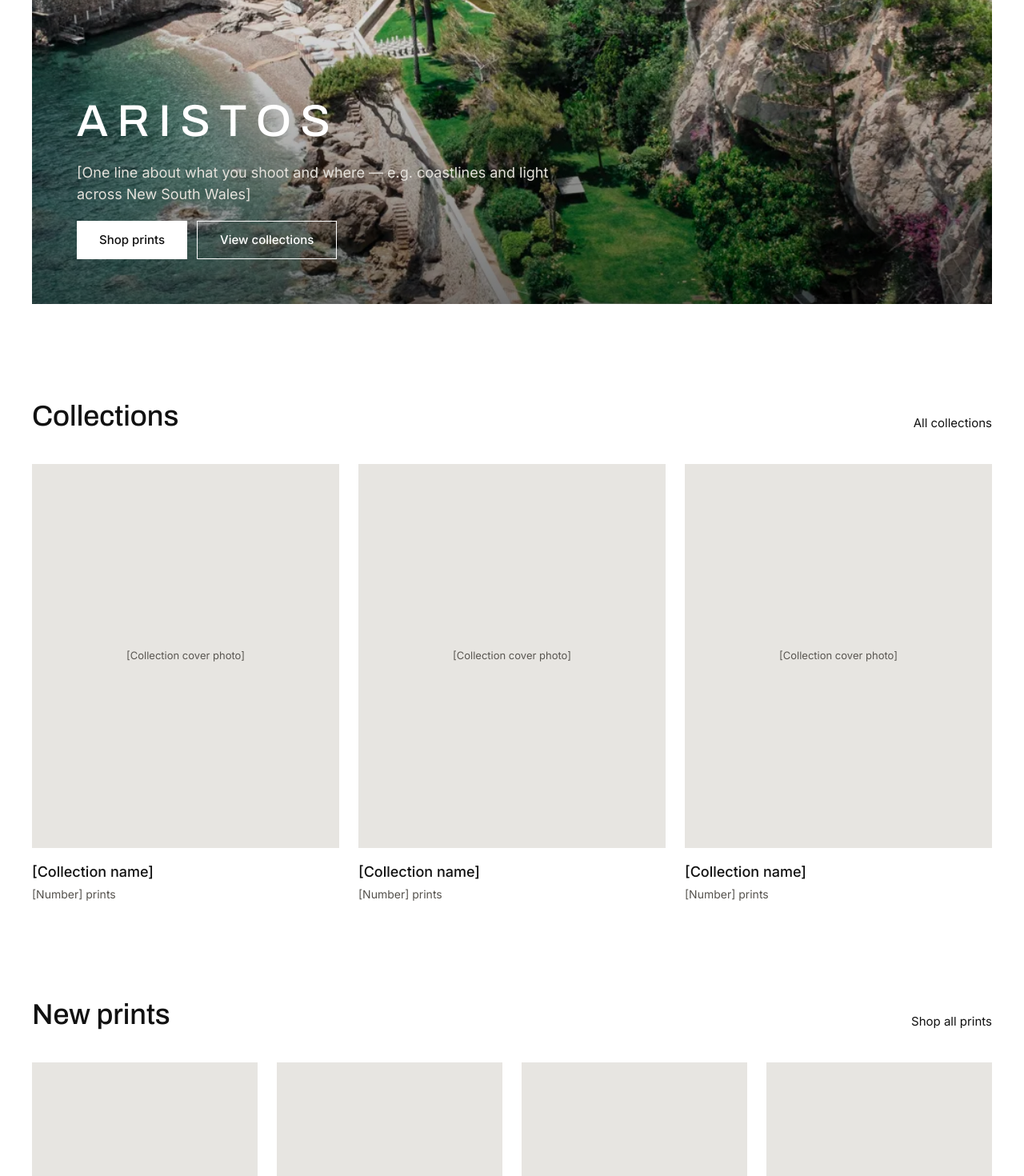
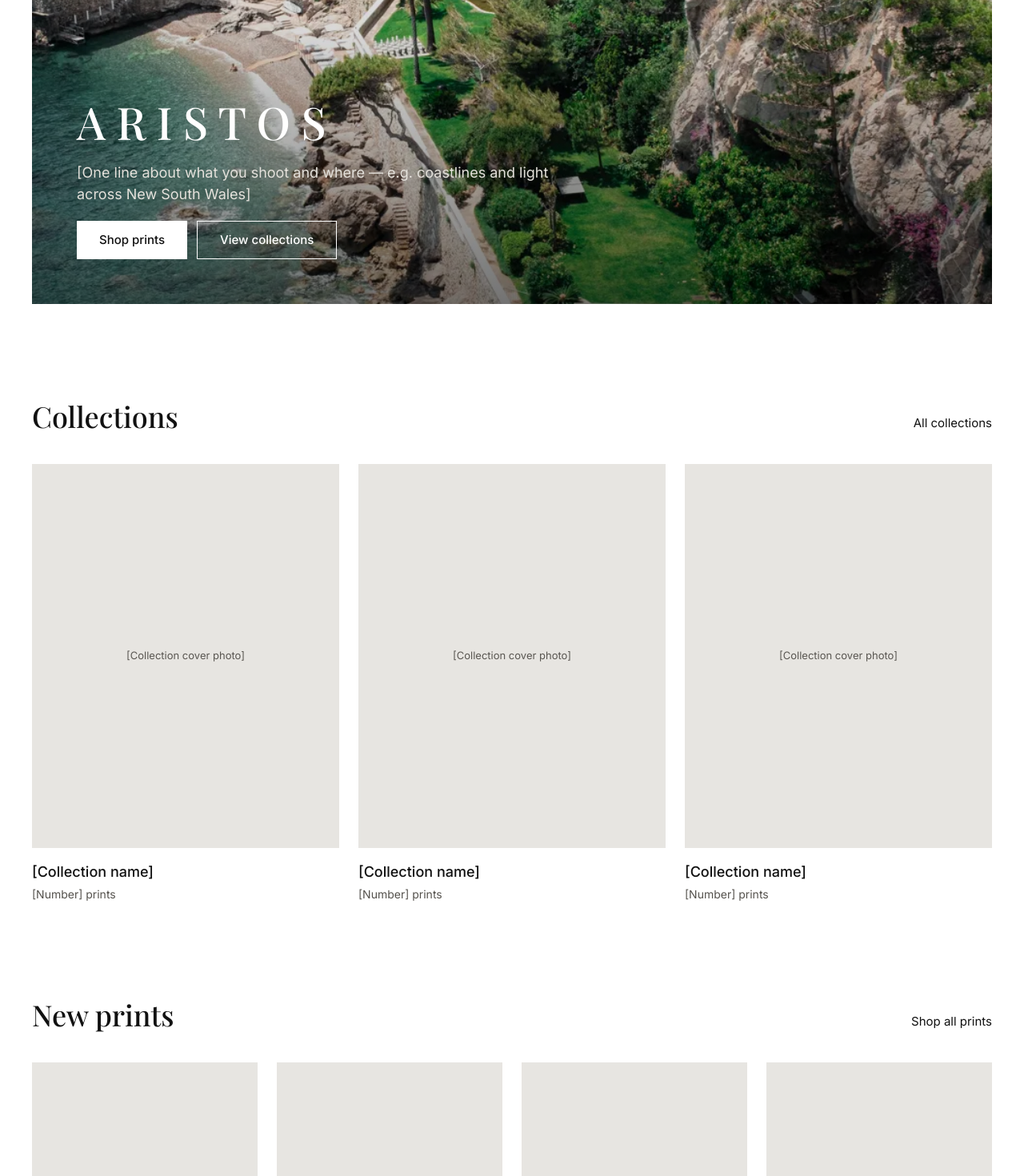
Before and after one commit to bridgettmross-star/Aristos, a Next.js app: page / in a window 1280 px wide. Shown: the part 400-1870 px from the top of the page at 80% size. Built offline with nearby package versions, Linux system fonts and the light colour scheme.

Commit message:
Set the hero title and shop headings in Playfair Display
Co-Authored-By: Claude Opus 5.5 <noreply@anthropic.com>
Claude-Session: https://claude.ai/code/session_011Kt14QJRmZJq91WuVRZTSE

```diff
--- a/src/app/page.tsx
+++ b/src/app/page.tsx
@@ -6,6 +6,7 @@ import { featuredPrintHref } from "@/lib/prints";
 
 const container = "mx-auto box-border max-w-[1360px] px-5 sm:px-10";
 const sectionHeading = "m-0 font-archivo text-4xl font-medium";
+const shopHeading = "m-0 font-playfair text-4xl font-medium";
 const textLink = "text-[15px] text-ink hover:text-ink-muted";
 
 const collections = [1, 2, 3];
@@ -85,7 +86,7 @@ export default function Home() {
             className="absolute inset-0 -z-10 bg-linear-to-t from-black/55 via-black/15 to-transparent"
           />
           <div className="flex max-w-[640px] flex-col gap-5">
-            <h1 className="m-0 whitespace-nowrap font-archivo text-[34px] font-medium leading-[1.05] text-white sm:text-[56px]">
+            <h1 className="m-0 whitespace-nowrap font-playfair text-[34px] font-medium leading-[1.05] text-white sm:text-[56px]">
               A R I S T O S
             </h1>
             <p className="m-0 text-lg leading-normal text-hero-copy">
@@ -112,7 +113,7 @@ export default function Home() {
 
       <section id="collections" className={`${container} flex flex-col gap-10 pt-30`}>
         <div className="flex flex-wrap items-end justify-between gap-4">
-          <h2 className={sectionHeading}>Collections</h2>
+          <h2 className={shopHeading}>Collections</h2>
           <a href="#collections" className={textLink}>
             All collections
           </a>
@@ -132,7 +133,7 @@ export default function Home() {
 
       <section className={`${container} flex flex-col gap-10 pt-30`}>
         <div className="flex flex-wrap items-end justify-between gap-4">
-          <h2 className={sectionHeading}>New prints</h2>
+          <h2 className={shopHeading}>New prints</h2>
           <Link href={featuredPrintHref} className={textLink}>
             Shop all prints
           </Link>
```
